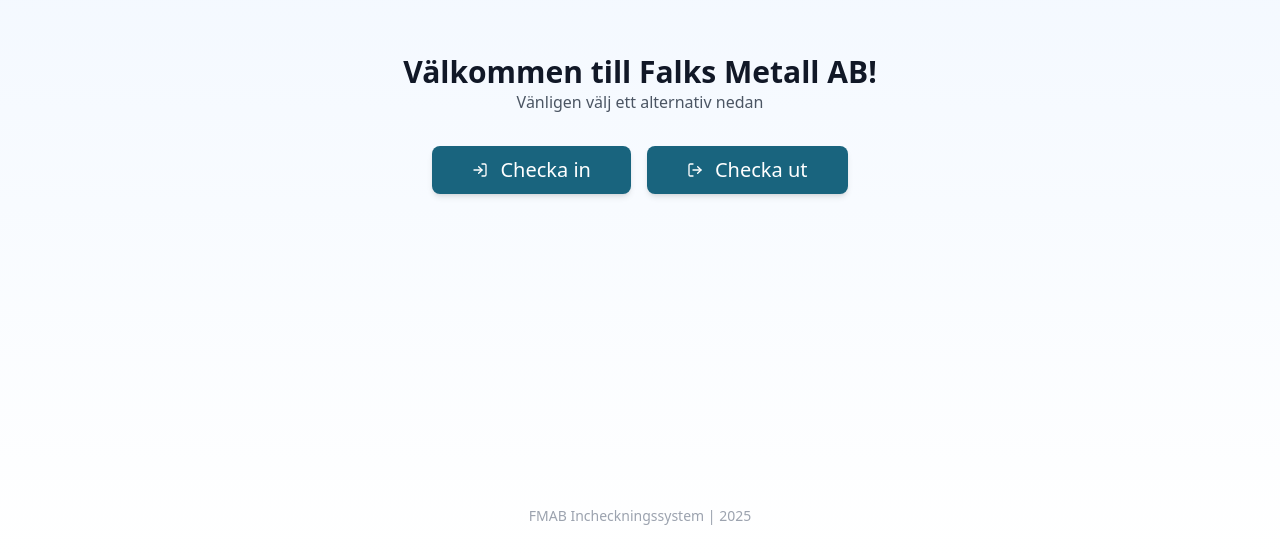
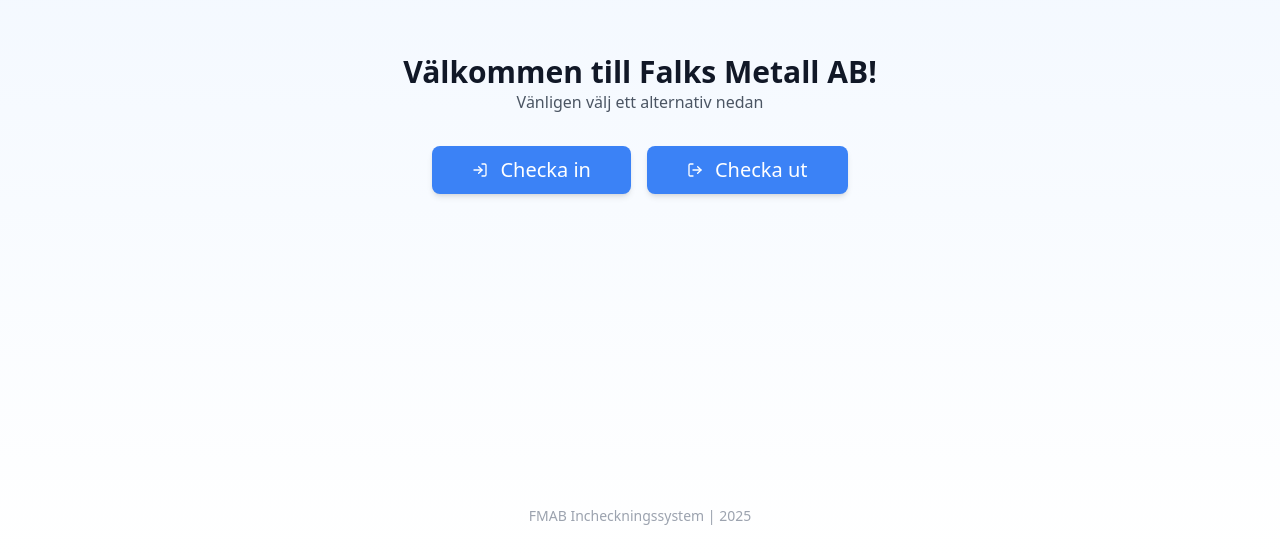
Before and after one commit to F-A-L-K/incheckningssystem, a React (Vite) app: page / in a window 1280 px wide. Shown: the part 242-800 px from the top of the page. Built offline with nearby package versions, Linux system fonts and the light colour scheme.

Commit message:
Code edited in Lovable Code Editor
Edited UI in Lovable

```diff
--- a/src/pages/Index.tsx
+++ b/src/pages/Index.tsx
@@ -31,7 +31,7 @@ const Index = () => {
           <div className="w-full max-w-xl flex flex-col sm:flex-row justify-center gap-4">
             <Button
               onClick={handleCheckIn}
-              className="bg-[#19647E] hover:bg-[#16576C] text-white py-6 px-10 rounded-lg text-xl flex items-center justify-center gap-3 shadow-md"
+              className="bg-[#3B82F6] text-white py-6 px-10 rounded-lg text-xl flex items-center justify-center gap-3 shadow-md"
               size="lg"
             >
               <LogIn className="h-6 w-6" />
@@ -40,7 +40,7 @@ const Index = () => {
 
             <Button
               onClick={handleCheckOut}
-              className="bg-[#19647E] hover:bg-[#16576C] text-white py-6 px-10 rounded-lg text-xl flex items-center justify-center gap-3 shadow-md"
+              className="bg-[#3B82F6] text-white py-6 px-10 rounded-lg text-xl flex items-center justify-center gap-3 shadow-md"
               size="lg"
             >
               <LogOut className="h-6 w-6" />
```
